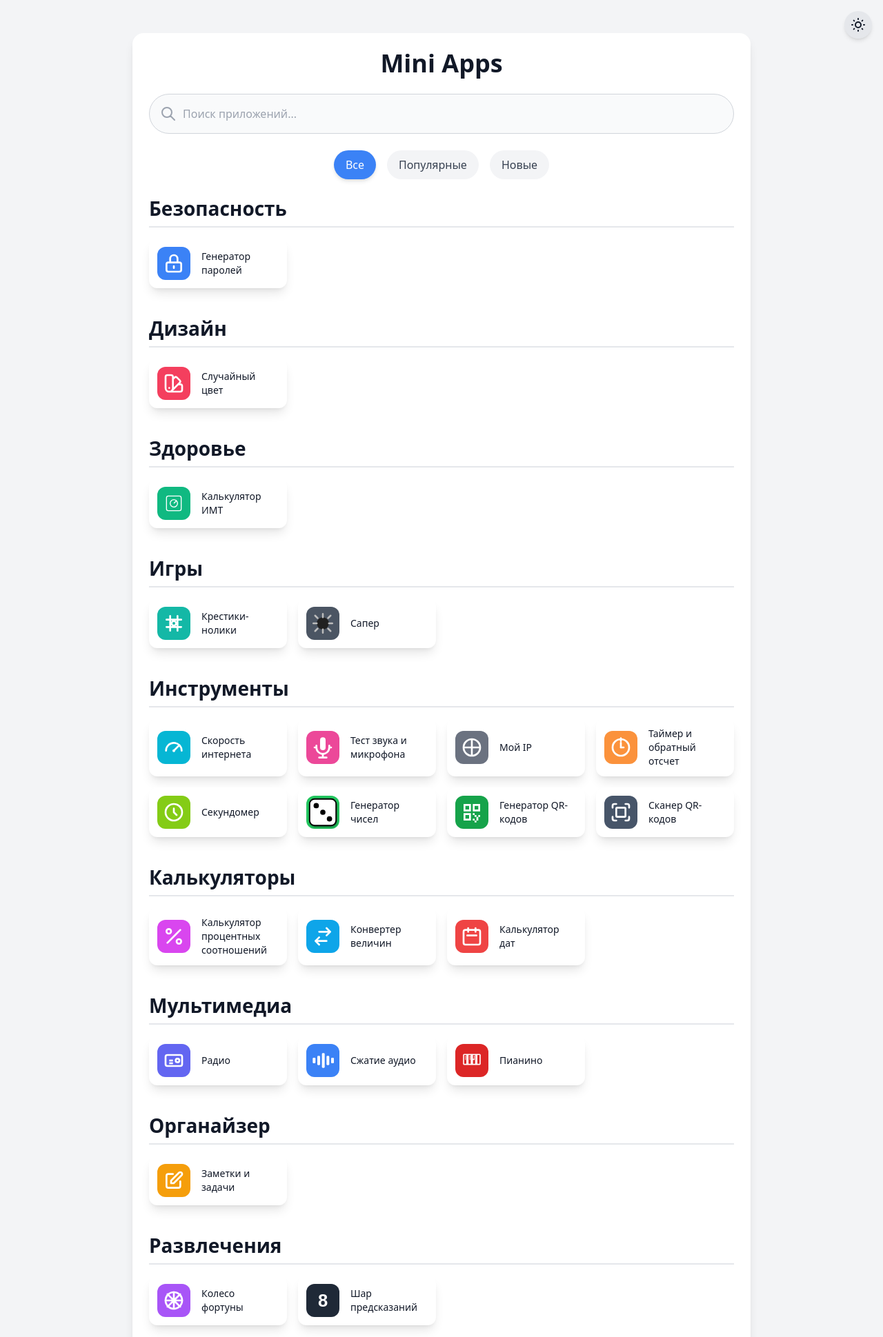
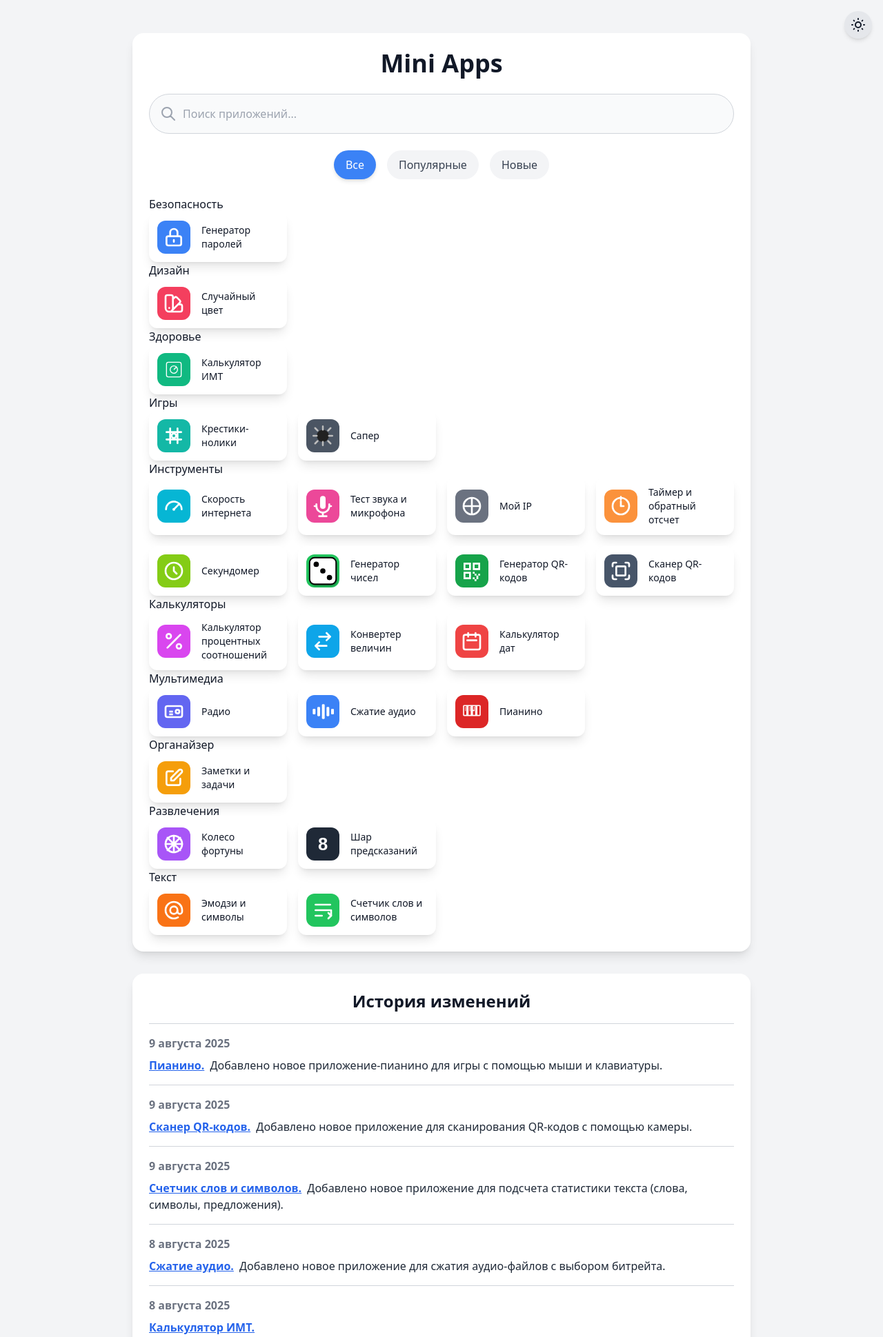
Before and after one commit to pxl2a11/pxl2a11.github.io, a PHP site: page / in a window 1280 px wide. Shown: the top 1939 px of the page at 69% size. Run offline with PHP 8.4, Linux system fonts and the light colour scheme.

Commit message:
Update style.css

```diff
--- a/css/style.css
+++ b/css/style.css
@@ -52,25 +52,6 @@
     transform: translateY(-4px);
     box-shadow: 0 10px 15px -3px rgba(0, 0, 0, 0.1), 0 4px 6px -4px rgba(0, 0, 0, 0.1) !important;
 }
-
-/* --- НОВЫЕ СТИЛИ ДЛЯ КАТЕГОРИЙ --- */
-.category-section:not(:last-child) {
-    margin-bottom: 2.5rem; /* Добавляет отступ между категориями */
-}
-
-.category-title {
-    font-size: 1.75rem; /* 28px */
-    line-height: 2.25rem; /* 36px */
-    font-weight: 700;
-    margin-bottom: 1rem;
-    padding-bottom: 0.5rem;
-    border-bottom: 2px solid #e5e7eb; /* gray-200 */
-}
-
-.dark .category-title {
-    border-bottom-color: #374151; /* dark:gray-700 */
-}
-
 
 /* --- УЛУЧШЕННЫЕ СТИЛИ ДЛЯ ПИАНИНО --- */
 .piano-container {
```
